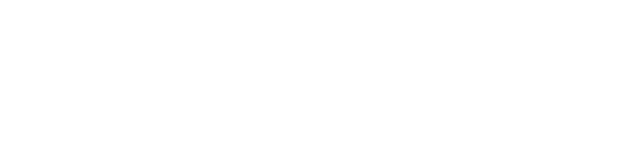
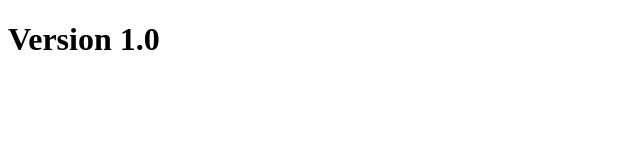
Before and after one commit to LucNguyen98/sample_analytics, a website: page index.html in a window 1280 px wide. Shown: the whole page, without its empty margins (0-640 px from the left). Drawn offline with Linux system fonts and the light colour scheme.

Commit message:
change html

```diff
--- a/index.html
+++ b/index.html
@@ -6,16 +6,19 @@
     <meta name="viewport" content="width=device-width, initial-scale=1.0">
     <title>Gtag Sample</title>
     <!-- Google Tag Manager -->
-<script>(function(w,d,s,l,i){w[l]=w[l]||[];w[l].push({'gtm.start':
-    new Date().getTime(),event:'gtm.js'});var f=d.getElementsByTagName(s)[0],
-    j=d.createElement(s),dl=l!='dataLayer'?'&l='+l:'';j.async=true;j.src=
-    'https://www.googletagmanager.com/gtm.js?id='+i+dl;f.parentNode.insertBefore(j,f);
-    })(window,document,'script','dataLayer','GTM-WC3WG28W');</script>
+    <script>(function (w, d, s, l, i) {
+            w[l] = w[l] || []; w[l].push({
+                'gtm.start':
+                    new Date().getTime(), event: 'gtm.js'
+            }); var f = d.getElementsByTagName(s)[0],
+                j = d.createElement(s), dl = l != 'dataLayer' ? '&l=' + l : ''; j.async = true; j.src =
+                    'https://www.googletagmanager.com/gtm.js?id=' + i + dl; f.parentNode.insertBefore(j, f);
+        })(window, document, 'script', 'dataLayer', 'GTM-WC3WG28W');</script>
     <!-- End Google Tag Manager -->
 
     <!-- Google Tag Manager (noscript) -->
-<noscript><iframe src="https://www.googletagmanager.com/ns.html?id=GTM-WC3WG28W"
-    height="0" width="0" style="display:none;visibility:hidden"></iframe></noscript>
+    <noscript><iframe src="https://www.googletagmanager.com/ns.html?id=GTM-WC3WG28W" height="0" width="0"
+            style="display:none;visibility:hidden"></iframe></noscript>
     <!-- End Google Tag Manager (noscript) -->
 
     <!-- Google tag (gtag.js) -->
@@ -30,7 +33,7 @@
 </head>
 
 <body>
-
+    <h1>Version 1.0</h1>
 </body>
 
 </html>
```
